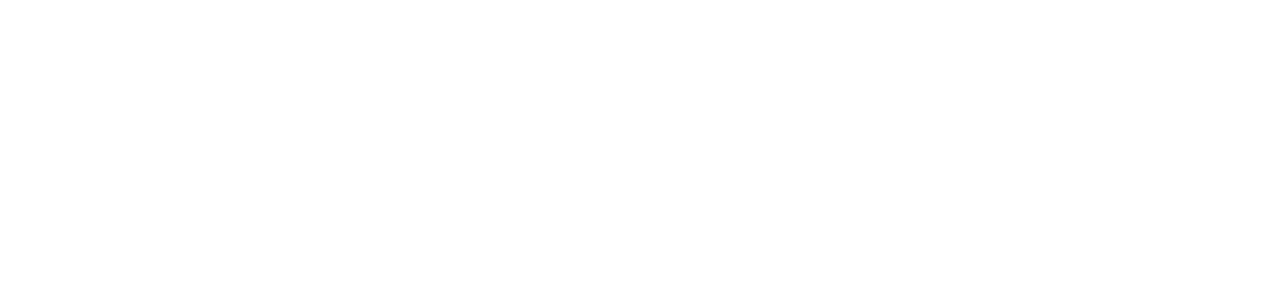
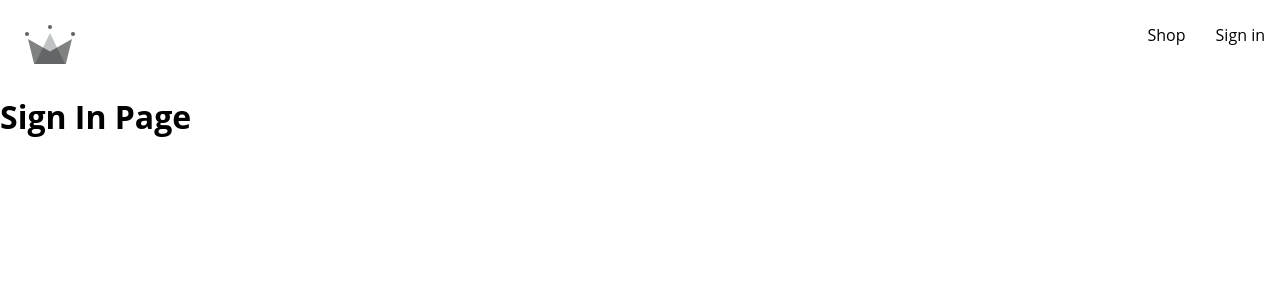
Before and after one commit to julkostina/OM-IT-practice-course, a React (Create React App) app in the folder crwn-clothing/: page /sign-in in a window 1280 px wide. Before the commit this address had no page. Shown: the top 300 px of the page. Built offline with nearby package versions, Linux system fonts and the light colour scheme; the HTML template or start-up script is replaced by a standard one.

Commit message:
89.Setting-up-firebase
Firebase library added and sign-in component, created account on Firebase

```diff
--- a/crwn-clothing/package.json
+++ b/crwn-clothing/package.json
@@ -7,6 +7,7 @@
     "@testing-library/jest-dom": "^6.6.3",
     "@testing-library/react": "^16.2.0",
     "@testing-library/user-event": "^13.5.0",
+    "firebase": "^11.4.0",
     "react": "^19.0.0",
     "react-dom": "^19.0.0",
     "react-router-dom": "6",
--- a/crwn-clothing/src/App.js
+++ b/crwn-clothing/src/App.js
@@ -1,7 +1,7 @@
 import Home from "./routes/home/home.component";
 import Navigation from "./routes/navigation/navigation.component";
 import { Route, Routes } from "react-router-dom";
-
+import SignIn from "./routes/sign-in/sign-in.component";
 const Shop = () => {
   return (
     <div>
@@ -15,6 +15,8 @@
       <Route path="/" element={<Navigation />}>
         <Route index element={<Home />}/>
         <Route path="shop" element={<Shop />}/>
+        <Route path="sign-in" element={<SignIn />}/>
+
       </Route>
 
     </Routes>
--- a/crwn-clothing/src/routes/navigation/navigation.component.jsx
+++ b/crwn-clothing/src/routes/navigation/navigation.component.jsx
@@ -14,6 +14,9 @@
           <Link className="nav-link" to="/shop">
             Shop
           </Link>
+          <Link className="nav-link" to="/sign-in">
+            Sign in
+          </Link>
         </div>
       </div>
       <Outlet />
--- /dev/null
+++ b/crwn-clothing/src/routes/sign-in/sign-in.component.jsx
@@ -0,0 +1,9 @@
+const SignIn = () => {
+return(
+    <div>
+        <h1>Sign In Page</h1>
+    </div>
+)
+}
+
+export default SignIn;
```
Also changed, not shown: 1 other file (tests, documents, lock files or other folders).
